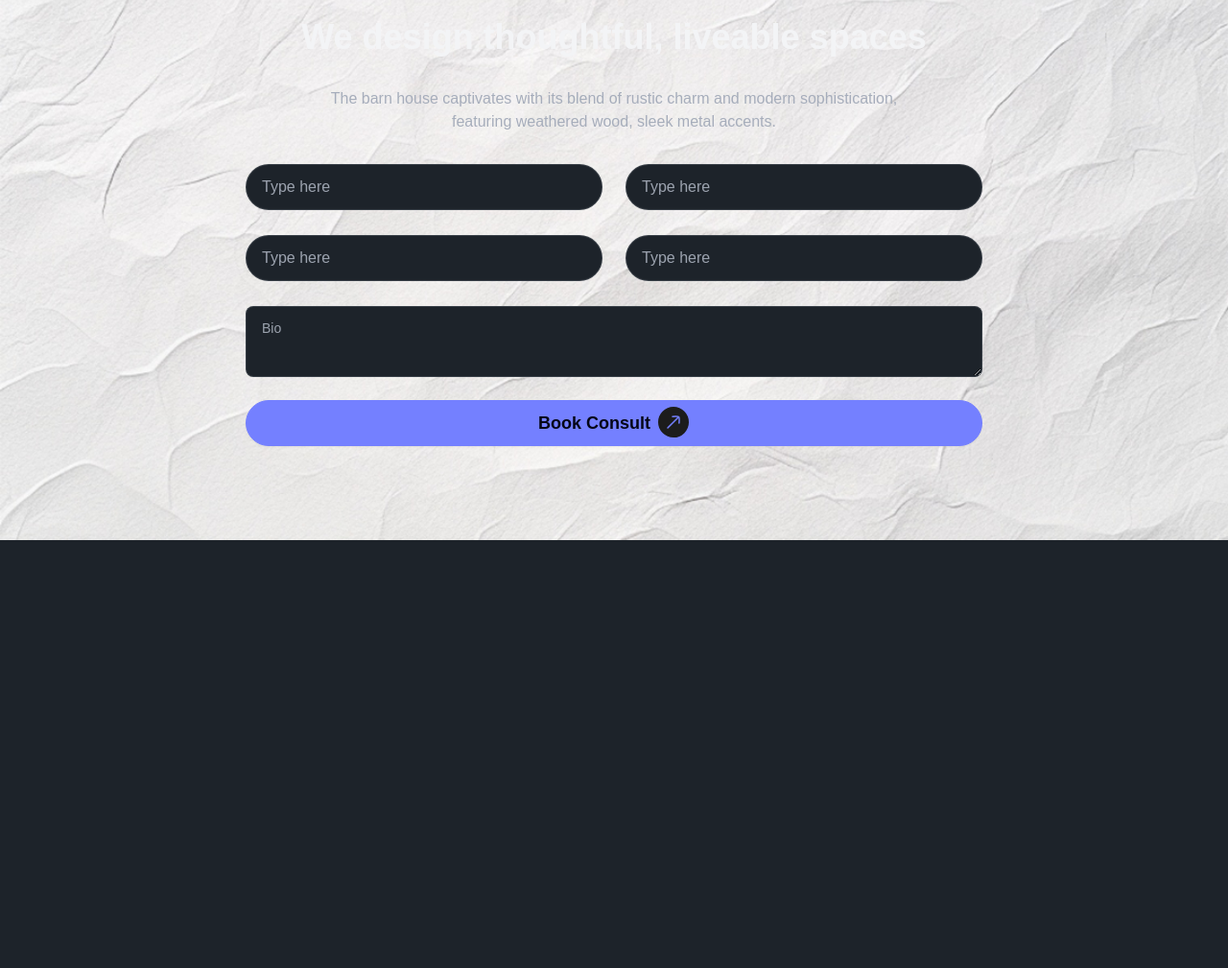
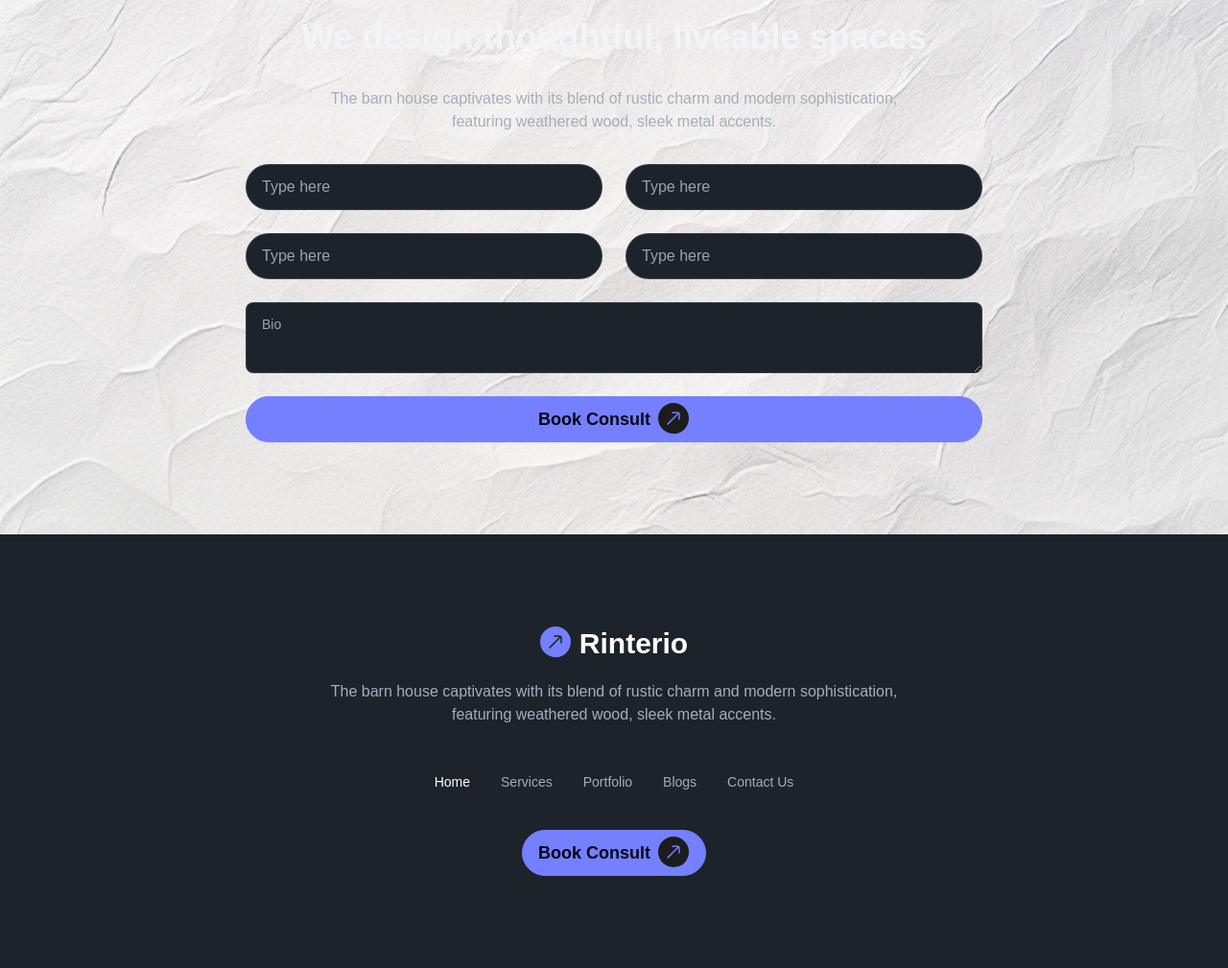
Before and after one commit to mohammadnahid7/B10A3, a plain HTML site: page index.html in a window 1280 px wide. Shown: the part 3417-4426 px from the top of the page at 96% size. Before the commit the page ends 4172 px from the top, so only its background shows below. Drawn offline with nearby package versions, Linux system fonts and the light colour scheme.

Commit message:
Footer section added

```diff
--- a/index.html
+++ b/index.html
@@ -1112,6 +1112,97 @@
 				</div>
 			</div>
 		</section>
+		<!-- <section class="py-24">
+			<div class="container mx-auto">
+				<p
+					class="uppercase tracking-wider mb-8 text-gray-600 text-center">
+					What customers are saying
+				</p>
+				<div class="flex flex-col md:flex-row md:-mx-3">
+					<div class="flex-1 px-3">
+						<div
+							class="p-12 rounded-lg border border-solid border-gray-200 mb-8"
+							style="box-shadow: 0 10px 28px rgba(0, 0, 0, 0.08)">
+							<p class="text-xl font-semibold">
+								Lorem ipsum dolor sit amet, consectetur
+								adipiscing
+							</p>
+							<p class="mt-6">
+								Eu lobortis elementum nibh tellus molestie nunc
+								non blandit massa. Sit amet consectetur
+								adipiscing elit duis.
+							</p>
+							<div class="flex items-center mt-8">
+								<img
+									class="w-12 h-12 mr-4 rounded-full"
+									src="https://placeimg.com/150/150/people"
+									alt="Jane Doe" />
+								<div>
+									<p>Jane Doe</p>
+									<p class="text-sm text-gray-600">
+										Director of Research and Data
+									</p>
+								</div>
+							</div>
+						</div>
+					</div>
+					<div class="flex-1 px-3">
+						<div
+							class="p-12 rounded-lg border border-solid border-gray-200 mb-8"
+							style="box-shadow: 0 10px 28px rgba(0, 0, 0, 0.08)">
+							<p class="text-xl font-semibold">
+								Lorem ipsum dolor sit amet, consectetur
+								adipiscing
+							</p>
+							<p class="mt-6">
+								Eu lobortis elementum nibh tellus molestie nunc
+								non blandit massa. Sit amet consectetur
+								adipiscing elit duis.
+							</p>
+							<div class="flex items-center mt-8">
+								<img
+									class="w-12 h-12 mr-4 rounded-full"
+									src="https://placeimg.com/150/150/people"
+									alt="John Doe" />
+								<div>
+									<p>John Doe</p>
+									<p class="text-sm text-gray-600">
+										Director of Research and Data
+									</p>
+								</div>
+							</div>
+						</div>
+					</div>
+					<div class="flex-1 px-3">
+						<div
+							class="p-12 rounded-lg border border-solid border-gray-200 mb-8"
+							style="box-shadow: 0 10px 28px rgba(0, 0, 0, 0.08)">
+							<p class="text-xl font-semibold">
+								Lorem ipsum dolor sit amet, consectetur
+								adipiscing
+							</p>
+							<p class="mt-6">
+								Eu lobortis elementum nibh tellus molestie nunc
+								non blandit massa. Sit amet consectetur
+								adipiscing elit duis.
+							</p>
+							<div class="flex items-center mt-8">
+								<img
+									class="w-12 h-12 mr-4 rounded-full"
+									src="https://placeimg.com/150/150/people"
+									alt="Jane Smith" />
+								<div>
+									<p>Jane Smith</p>
+									<p class="text-sm text-gray-600">
+										Director of Research and Data
+									</p>
+								</div>
+							</div>
+						</div>
+					</div>
+				</div>
+			</div>
+		</section> -->
 		<section class="py-24 bg-contact-form bg-no-repeat bg-cover bg-center">
 			<div
 				class="container mx-auto flex flex-col items-center justify-center">
@@ -1145,7 +1236,7 @@
 					modern sophistication, featuring weathered wood, sleek metal
 					accents.
 				</p>
-				<div class="w-3/5 grid grid-cols-2 grid-rows-4 gap-x-6">
+				<div class="w-3/5 grid grid-cols-2 grid-rows-2 gap-6">
 					<input
 						type="text"
 						placeholder="Type here"
@@ -1162,11 +1253,12 @@
 						type="text"
 						placeholder="Type here"
 						class="input input-bordered w-full rounded-full" />
+				</div>
 				<textarea
-						class="textarea textarea-bordered rounded-lg col-span-2"
+					class="textarea textarea-bordered rounded-lg w-3/5 col-span-2 mt-6"
 					placeholder="Bio"></textarea>
 				<button
-						class="btn rounded-full btn-primary text-lg col-span-2 mt-6">
+					class="btn rounded-full btn-primary text-lg col-span-2 mt-6 w-3/5">
 					Book Consult
 					<svg
 						xmlns="http://www.w3.org/2000/svg"
@@ -1196,8 +1288,85 @@
 					</svg>
 				</button>
 			</div>
+		</section>
+		<footer class="py-24">
+			<div
+				class="container mx-auto flex flex-col items-center justify-center">
+				<div class="mb-5 flex">
+					<svg
+						xmlns="http://www.w3.org/2000/svg"
+						width="33"
+						height="33"
+						viewBox="0 0 33 33"
+						fill="none">
+						<rect
+							x="0.0106201"
+							y="0.0522461"
+							width="32"
+							height="32"
+							rx="16"
+							transform="rotate(0.019056 0.0106201 0.0522461)"
+							fill="#7480ff" />
+						<path
+							d="M21.007 11.0593L10.0033 22.0557"
+							stroke="#1C1C1C"
+							stroke-width="1.5"
+							stroke-linecap="round" />
+						<path
+							d="M15.0073 10.1887C15.0073 10.1887 20.6409 9.71565 21.4957 10.5708C22.3503 11.426 21.8734 17.0594 21.8734 17.0594"
+							stroke="#1C1C1C"
+							stroke-width="1.5"
+							stroke-linecap="round"
+							stroke-linejoin="round" />
+					</svg>
+					<a class="text-white text-3xl font-extrabold ml-2"
+						>Rinterio</a
+					>
 				</div>
-		</section>
-		<footer class="py-24"></footer>
+				<p class="w-2/4 mb-8 text-center">
+					The barn house captivates with its blend of rustic charm and
+					modern sophistication, featuring weathered wood, sleek metal
+					accents.
+				</p>
+				<div class="navbar-center hidden lg:flex mb-6">
+					<ul class="menu menu-horizontal px-1">
+						<li><a class="text-white">Home</a></li>
+						<li><a>Services</a></li>
+						<li><a>Portfolio</a></li>
+						<li><a>Blogs</a></li>
+						<li><a>Contact Us</a></li>
+					</ul>
+				</div>
+				<button class="btn rounded-full btn-primary text-lg">
+					Book Consult
+					<svg
+						xmlns="http://www.w3.org/2000/svg"
+						width="33"
+						height="33"
+						viewBox="0 0 33 33"
+						fill="none">
+						<rect
+							x="0.0106201"
+							y="0.0522461"
+							width="32"
+							height="32"
+							rx="16"
+							transform="rotate(0.019056 0.0106201 0.0522461)"
+							fill="#1C1C1C" />
+						<path
+							d="M21.007 11.0593L10.0033 22.0557"
+							stroke="#7480ff"
+							stroke-width="1.5"
+							stroke-linecap="round" />
+						<path
+							d="M15.0073 10.1887C15.0073 10.1887 20.6409 9.71565 21.4957 10.5708C22.3503 11.426 21.8734 17.0594 21.8734 17.0594"
+							stroke="#7480ff"
+							stroke-width="1.5"
+							stroke-linecap="round"
+							stroke-linejoin="round" />
+					</svg>
+				</button>
+			</div>
+		</footer>
 	</body>
 </html>
```
Lines whose indentation alone changed are shown as unchanged.
